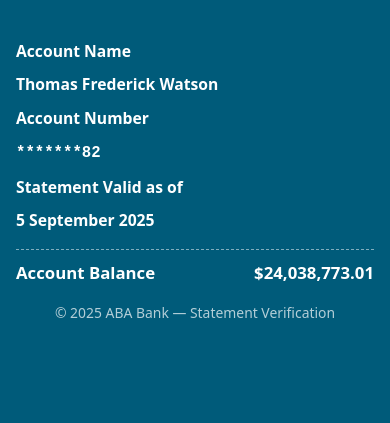
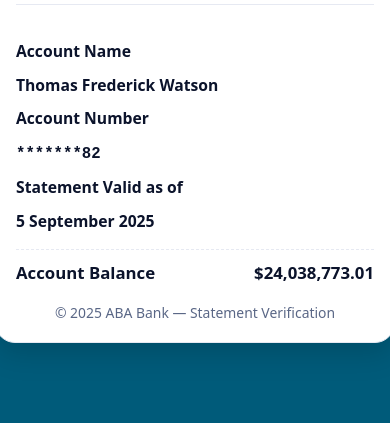
Before and after one commit to tfwiii/verify.ababank.systems, a plain HTML site: page index.html in a window 390 px wide. Shown: the part 453-876 px from the top of the page. Drawn offline with Linux system fonts and the light colour scheme.

Commit message:
Update index.html

```diff
--- a/index.html
+++ b/index.html
@@ -6,22 +6,18 @@
   <title>ABA Bank Statement Verification</title>
   <style>
     :root{
-      --blue: #0a2a66;
-      --blue-900:#071c46;
-      --red:  #c1121f;
-      --ink: #ffffff; /* change text to white */
-      --muted:#ffffff;
+      --blue-bg: rgb(0,91,122); /* extracted background colour from logo */
+      --ink: #0b132b;
+      --muted:#5a6786;
       --border:#e6e9f2;
       --surface:#ffffff;
-      --bg: rgb(0,91,122); /* extracted background colour from logo */
     }
 
     html, body { height: 100%; }
     body{
       margin:0;
       font-family: system-ui, -apple-system, Segoe UI, Roboto, "Liberation Sans", Arial, sans-serif;
-      background: var(--bg);
-      color: var(--ink);
+      background: var(--blue-bg);
       -webkit-font-smoothing: antialiased;
       -moz-osx-font-smoothing: grayscale;
     }
@@ -35,10 +31,13 @@
 
     .card{
       width: min(880px, 100%);
-      background: transparent;
-      border: none;
+      background: var(--surface);
+      border: 1px solid var(--border);
       border-radius: 20px;
+      box-shadow: 0 10px 30px rgba(0,0,0,0.15);
+      padding: clamp(20px, 5vw, 48px);
       text-align: center;
+      color: var(--ink);
     }
 
     .card .logo{
@@ -68,44 +67,43 @@
     h1{
       font-size: clamp(1.25rem, 2.6vw, 1.75rem);
       margin: clamp(24px, 4vw, 32px) 0 20px;
-      color: #ffffff;
       font-weight: 800;
+      color: var(--ink);
     }
 
     .details{
       margin: clamp(16px, 3vw, 24px) auto 0;
       width: min(640px, 100%);
+      border-top: 1px solid var(--border);
       padding-top: clamp(20px, 4vw, 28px);
       text-align:left;
       line-height:1.5;
       font-size: clamp(.98rem, 2vw, 1.05rem);
-      color:#ffffff;
     }
 
     .kv{ display:grid; grid-template-columns: 220px 1fr; gap: 10px 18px; align-items:start; }
-    .kv dt{ color: #ffffff; font-weight:700; }
-    .kv dd{ margin:0; font-weight:600; color: #ffffff; }
+    .kv dt{ font-weight:700; }
+    .kv dd{ margin:0; font-weight:600; }
 
     .balance{
       margin-top: clamp(10px, 2.6vw, 18px);
       padding-top: clamp(10px, 2.6vw, 18px);
-      border-top: 1px dashed rgba(255,255,255,0.5);
+      border-top: 1px dashed var(--border);
       font-size: clamp(1.05rem, 2.6vw, 1.25rem);
       display:flex; justify-content:space-between; gap: 16px;
-      color:#ffffff;
     }
     .balance .label{ font-weight:700; }
     .balance .amount{ font-weight:800; }
 
     footer{
       margin-top: clamp(18px, 3.2vw, 28px);
-      color: rgba(255,255,255,0.7);
+      color: var(--muted);
       font-size: .87rem;
     }
 
     @media (max-width: 520px){
       .kv{ grid-template-columns: 1fr; }
-      .kv dt{ font-weight:700; color: #ffffff; }
+      .kv dt{ font-weight:700; }
       .card .logo img{ height: 80px; }
     }
   </style>
```
